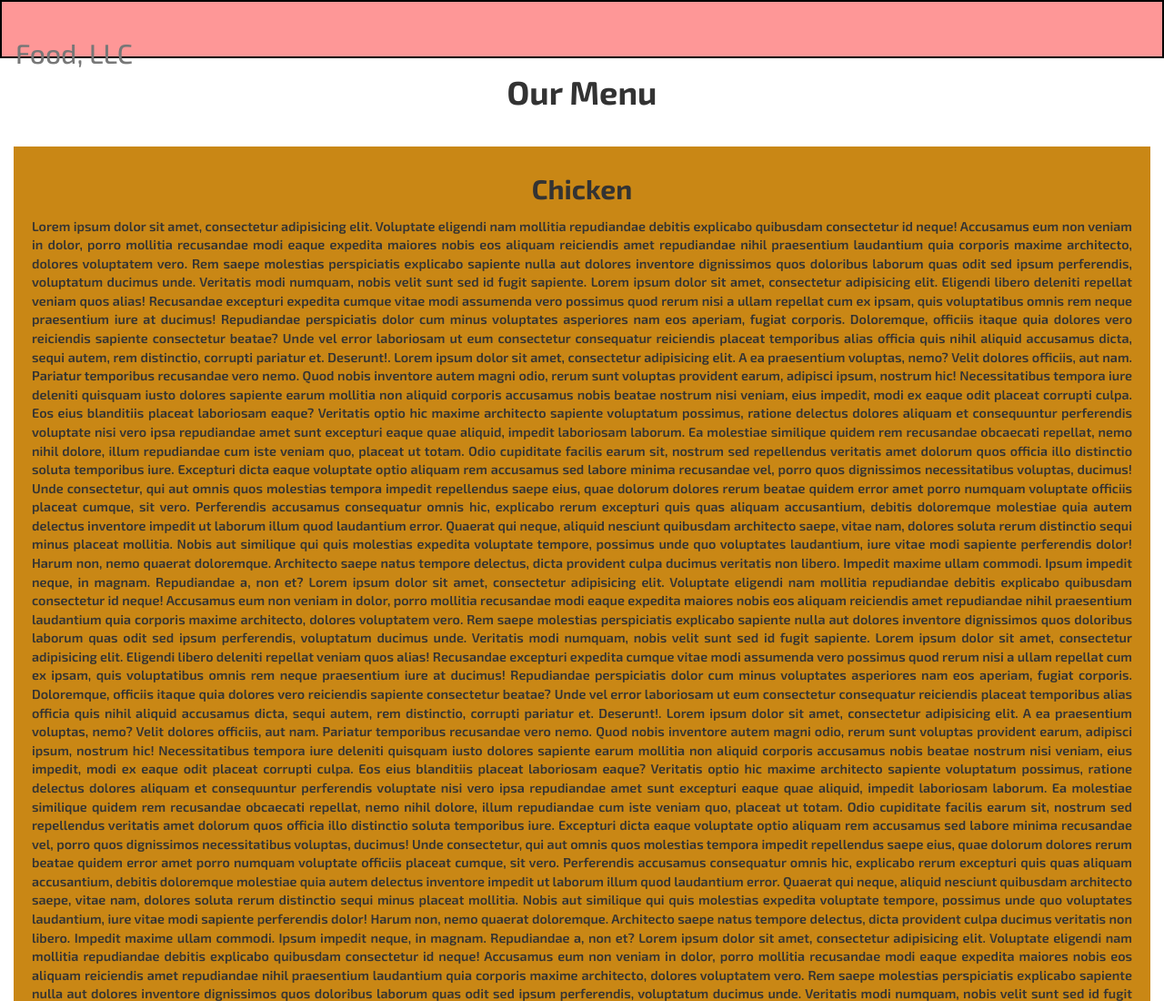
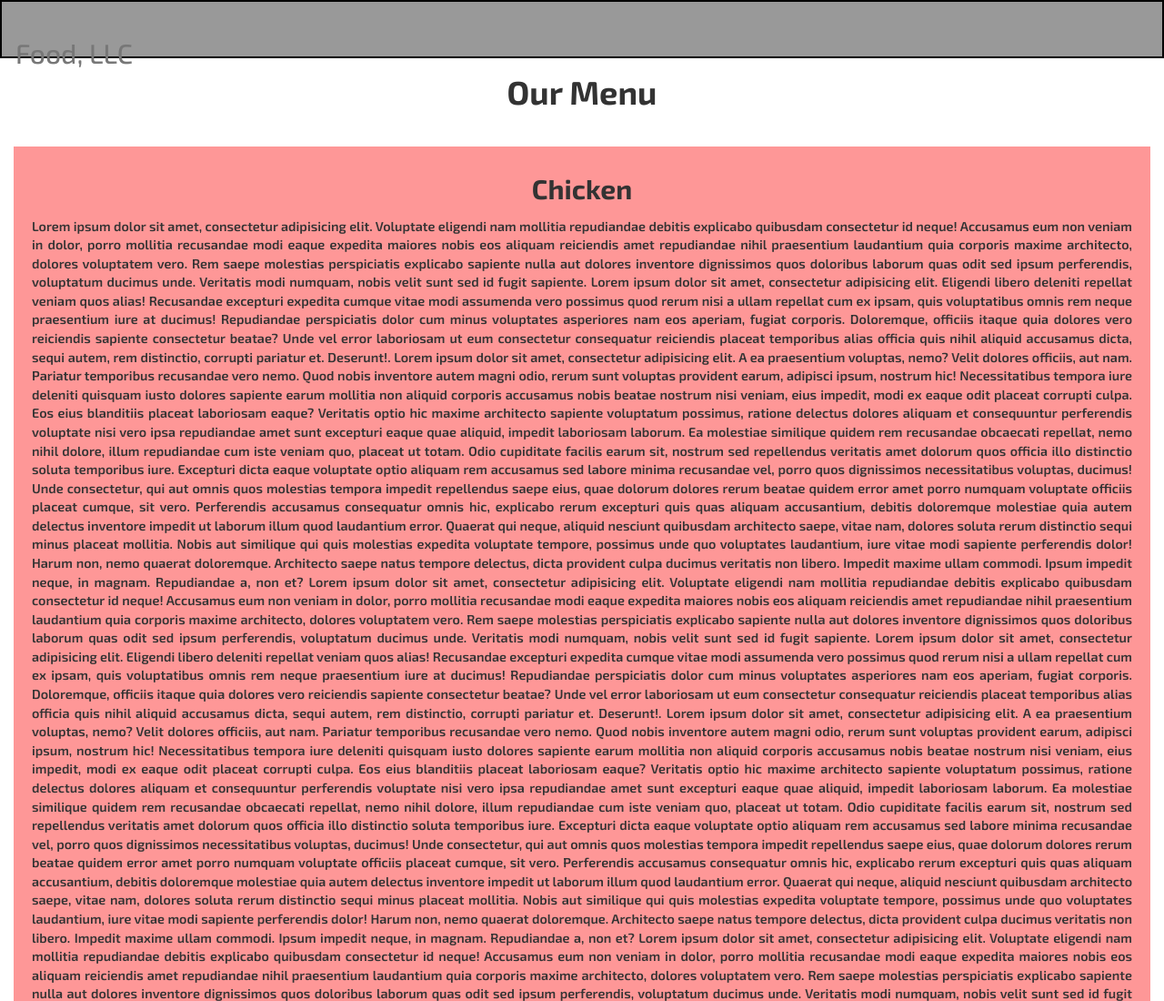
Before and after one commit to coder873/mod3solution1, a plain HTML site: page index.html in a window 1280 px wide. Shown: the top 1100 px of the page at 91% size. Drawn offline with nearby package versions, Linux system fonts and the light colour scheme; a script that the page names is missing.

Commit message:
Update styles.css

```diff
--- a/styles.css
+++ b/styles.css
@@ -14,7 +14,7 @@ border: 2px solid #000 !important;
 
 #header-nav{
 
-background-color:#fe9797;
+background-color:#999999;
 
 border:2px solid #000;
 
@@ -126,7 +126,7 @@ font-weight: bold;
 
 margin-bottom: 20px;
 
-background:#c98715;
+background:#fe9797;
 
 padding: 10px;
 
```
